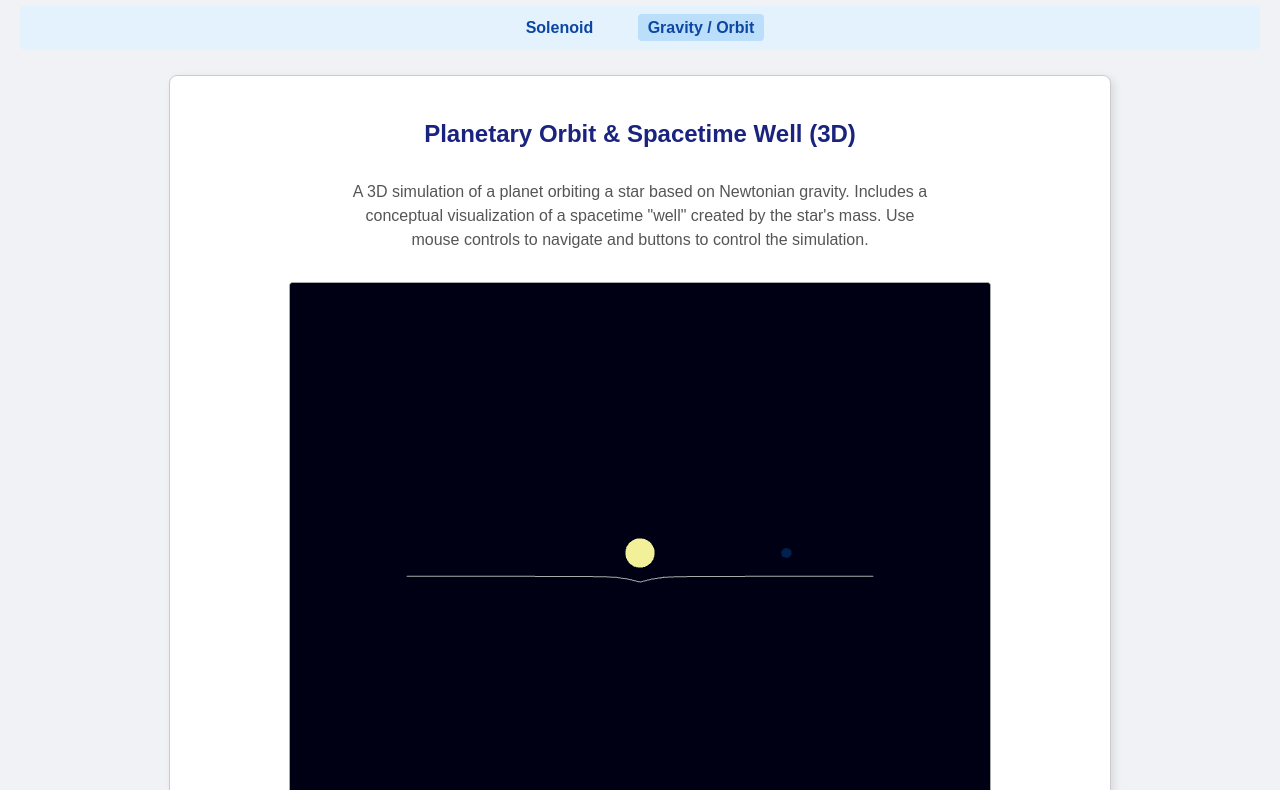
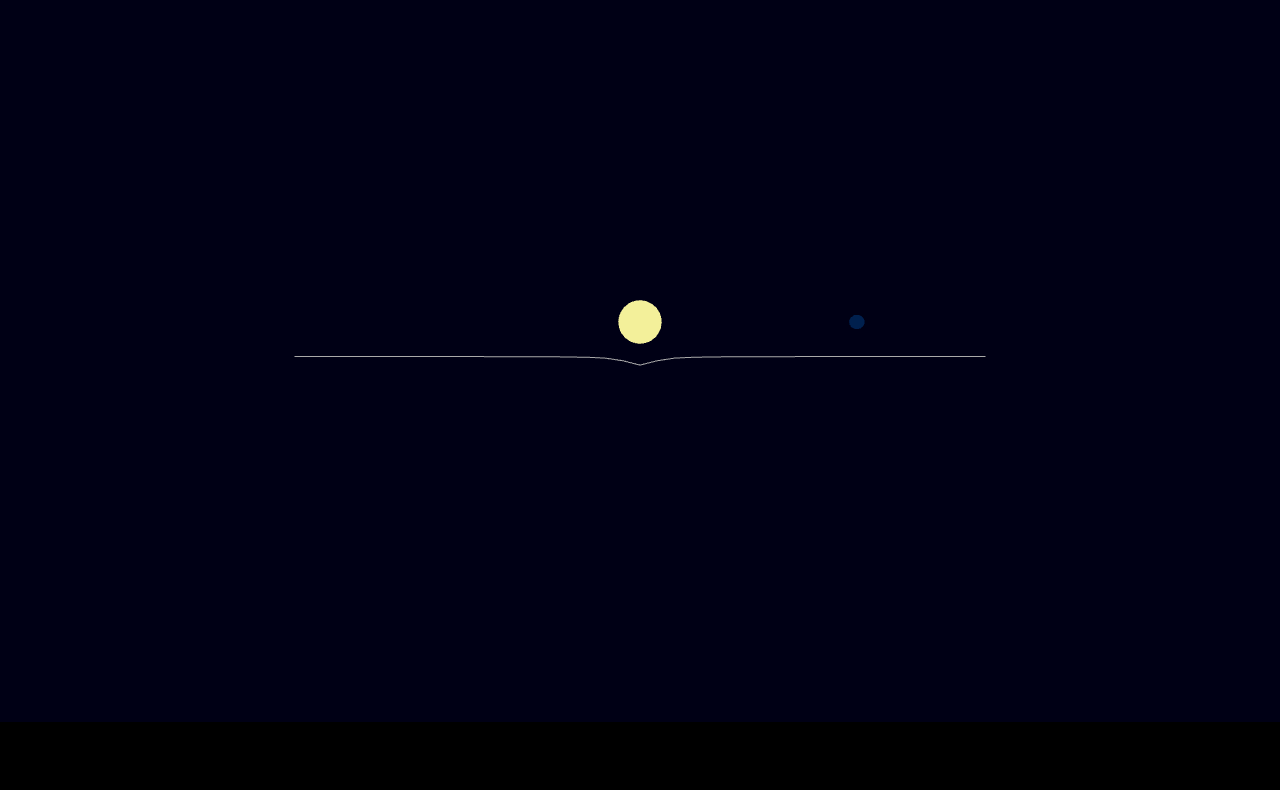
Before and after one commit to Vihaan2509/Simulations, a plain HTML site: page gravity.html in a window 1280 px wide. Shown: the part 78-868 px from the top of the page. After the commit the page ends 800 px from the top, so only its background shows below. Drawn offline with nearby package versions, Linux system fonts and the light colour scheme.

Commit message:
Update style.css

```diff
--- a/style.css
+++ b/style.css
@@ -1,124 +1,25 @@
 /* style.css */
-body {
-    font-family: sans-serif;
-    line-height: 1.5;
-    padding: 20px;
-    background-color: #f0f2f5; /* Slightly lighter background */
+html, body {
     margin: 0;
-    color: #333;
+    padding: 0;
+    width: 100%;
+    height: 100%;
+    overflow: hidden; /* Prevent scrollbars */
+    background-color: #000000; /* Black background for the page */
 }
 
-h1, h2 {
-    text-align: center;
-    color: #1a237e; /* Darker blue */
-    margin-bottom: 0.5em;
+#gravityContainer {
+    width: 100%;
+    height: 100%;
+    display: block; /* Ensure it takes up space */
+    position: absolute; /* Take out of normal flow */
+    top: 0;
+    left: 0;
 }
 
-h1 {
-    margin-top: 0;
-}
-
-nav {
-    text-align: center;
-    margin-bottom: 25px;
-    padding: 10px;
-    background-color: #e3f2fd; /* Light blue background for nav */
-    border-radius: 5px;
-}
-
-nav a {
-    margin: 0 15px;
-    text-decoration: none;
-    color: #0d47a1; /* Blue link color */
-    font-weight: bold;
-    padding: 5px 10px;
-    border-radius: 4px;
-    transition: background-color 0.2s ease;
-}
-
-nav a:hover, nav a.active {
-    background-color: #bbdefb; /* Lighter blue on hover/active */
-    color: #0d47a1;
-}
-
-
-.simulation-container {
-    background-color: #ffffff;
-    border: 1px solid #ccc;
-    padding: 20px;
-    margin: 20px auto; /* Auto margins for centering block */
-    box-shadow: 3px 3px 8px rgba(0,0,0,0.1);
-    border-radius: 8px;
-    display: flex;
-    flex-direction: column;
-    align-items: center;
-    max-width: 900px; /* Max width for the whole container */
-}
-
-.threejs-container {
-    width: 90%; /* Make container responsive within simulation-container */
-    max-width: 700px; /* Max pixel width */
-    /* Aspect ratio box technique (optional, adjust padding-top) */
-    height: 0;
-    padding-top: 60%; /* Adjust percentage for desired aspect ratio (e.g., 75% for 4:3, 56.25% for 16:9, 60% is between) */
-    margin: 15px 0;
-    border: 1px solid #aaa;
-    position: relative; /* Needed for absolute positioning of canvas */
-    background-color: #10101d; /* Default dark background */
-    overflow: hidden; /* Hide anything spilling out */
-    border-radius: 4px; /* Slightly rounded corners */
-}
-
-/* Make the canvas fill the aspect ratio box */
-.threejs-container > canvas {
-    position: absolute;
-    top: 0;
-    left: 0;
+/* Ensure canvas fills the container */
+#gravityContainer > canvas {
     width: 100%;
     height: 100%;
+    display: block;
 }
-
-
-.controls {
-    margin-top: 15px;
-    display: flex; /* Use flexbox for controls */
-    flex-wrap: wrap; /* Allow controls to wrap on smaller screens */
-    justify-content: center; /* Center controls */
-    gap: 10px; /* Space between control elements */
-    align-items: center; /* Align items vertically */
-}
-
-button {
-    padding: 10px 18px;
-    margin: 5px;
-    cursor: pointer;
-    background-color: #1976d2; /* Nice blue */
-    color: white;
-    border: none;
-    border-radius: 4px;
-    font-size: 1em;
-    transition: background-color 0.2s ease;
-}
-
-button:hover {
-    background-color: #1565c0; /* Darker blue on hover */
-}
-
-p.description {
-    text-align: center;
-    color: #555;
-    max-width: 600px; /* Limit description width */
-    margin-bottom: 15px; /* Space below description */
-}
-
-/* Style for labels containing checkboxes etc. */
-.controls label {
-    display: flex;
-    align-items: center;
-    cursor: pointer;
-    font-size: 0.95em;
-}
-
-.controls input[type="checkbox"] {
-    margin-right: 5px;
-}
```
